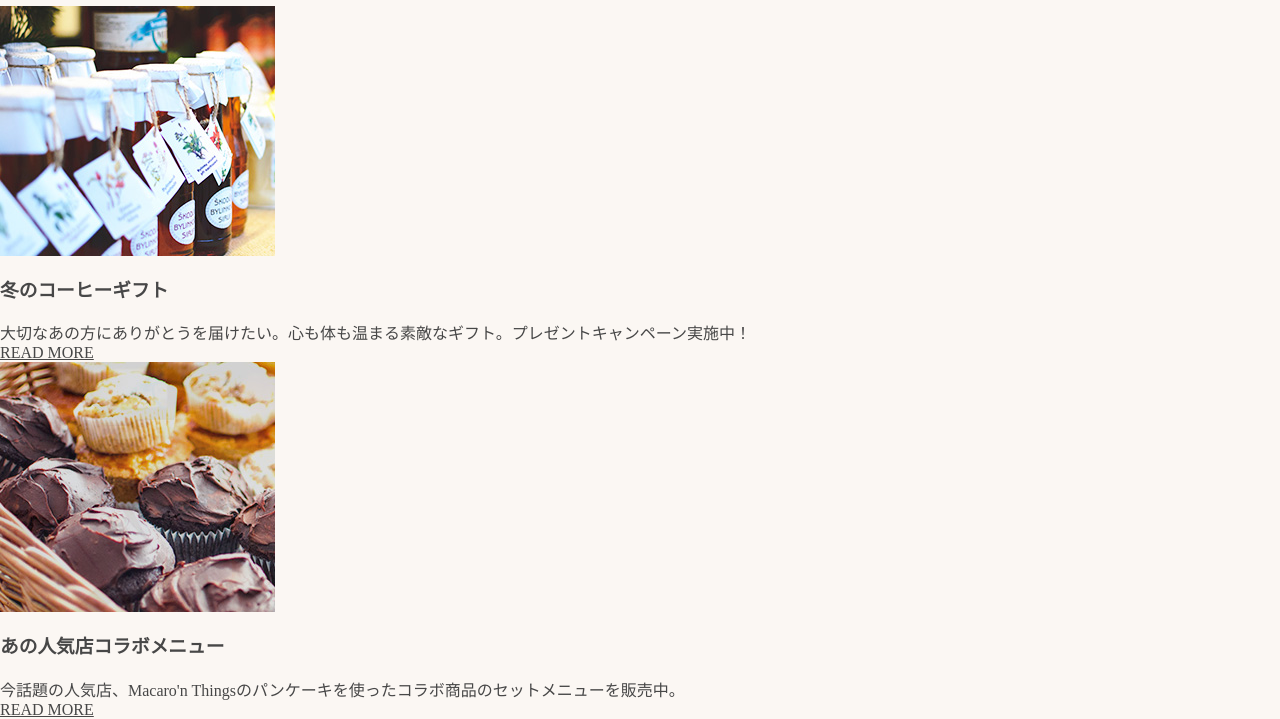
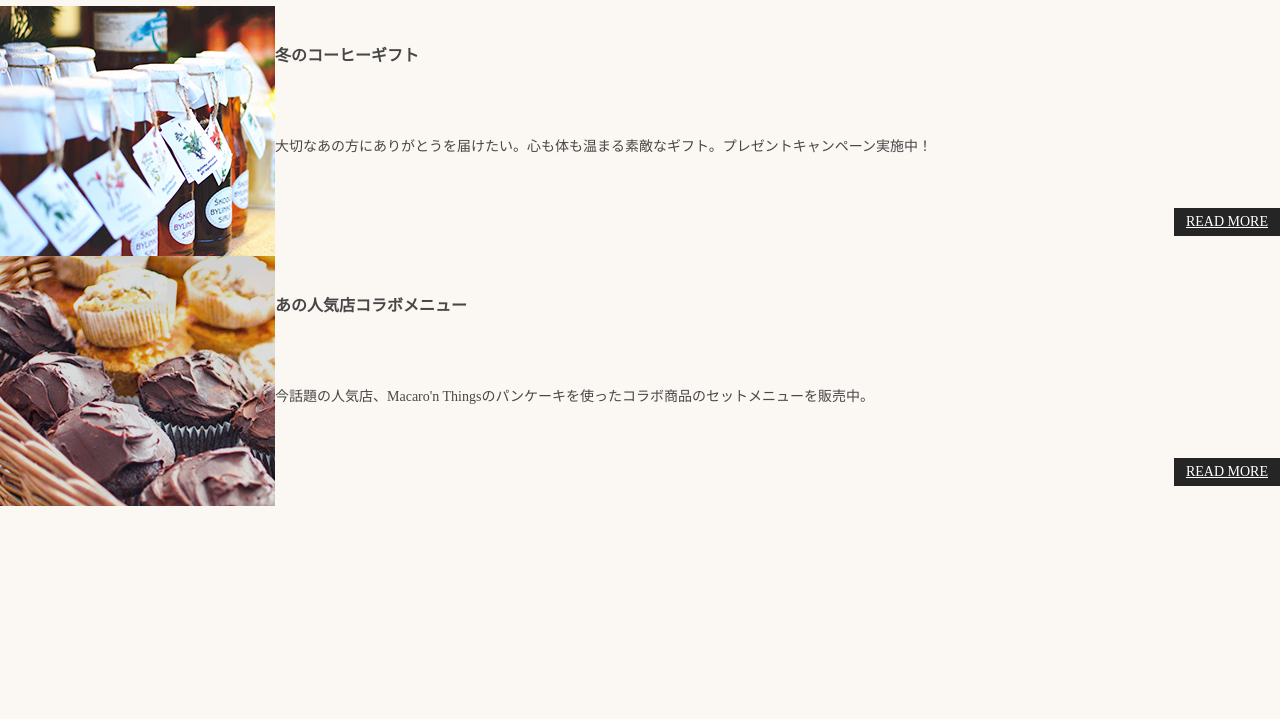
Before and after one commit to thinkAmi-sandbox/syakyo-html-css-design-lecture-in-aug-2016, a website: page index.html in a window 1280 px wide. Shown: the part 92-811 px from the top of the page. Drawn offline with Linux system fonts and the light colour scheme.

Commit message:
EntryPanelのmain部分を作成

```diff
--- a/src/scss/base/_variables.scss
+++ b/src/scss/base/_variables.scss
@@ -2,3 +2,6 @@ $color-base: #fbf7f3;
 $color-main-text: #474747;
 $color-link: #878378;
 $color-link: #878378;
+
+$color-reverse-line: #fff;
+$color-reverse-fill: #252525;
--- /dev/null
+++ b/src/scss/components/common/_entryPanel.scss
@@ -0,0 +1,34 @@
+.entryPanel {
+  // 画像が左、テキストが右
+  display: flex;
+  // 画像とテキストは垂直中央揃え
+  align-items: center;
+
+  &__main {
+    display: flex;
+    // 縦方向に均等配置
+    justify-content: space-between;
+    // 高さいっぱいに要素を広げる
+    align-self: stretch;
+    flex: 1 1 55%;
+    flex-direction: column;
+    padding: 20px 0
+  }
+
+  &__head {
+    // 文字の大きさなどを調整
+    font-weight: bold;
+    font-size: 16px;
+  }
+
+  &__body {
+    margin-top: 10px;
+    font-size: 14px;
+  }
+
+  &__foot {
+    // READ MOREボタンの位置を修正
+    margin-top: 10px;
+    text-align: right;
+  }
+}
--- /dev/null
+++ b/src/scss/components/parts/_buttons.scss
@@ -0,0 +1,15 @@
+.button {
+  color: $color-reverse-line;
+  background-color: $color-reverse-fill;
+
+  // ボタンの領域を広くするため、paddingを使って幅を広げる
+  padding: 7px 12px;
+
+  // 位置や文字サイズを調整する
+  // 文字以外の部分でもクリックできるように、inline-blockにする
+  display: inline-block;
+  font-weight: normal;
+  font-size: 14px;
+  // 数値にフォントサイズを掛けた値が、行の高さとなる
+  line-height: 1;
+}
--- a/src/scss/main.scss
+++ b/src/scss/main.scss
@@ -12,3 +12,7 @@
 @import "./components/common/header";
 // メニュー
 @import "./components/common/menu";
+// entryPanel
+@import "./components/common/entryPanel";
+// button
+@import "./components/parts/buttons";
```
Also changed, not shown: dist/css/main.css, 1 other file.
